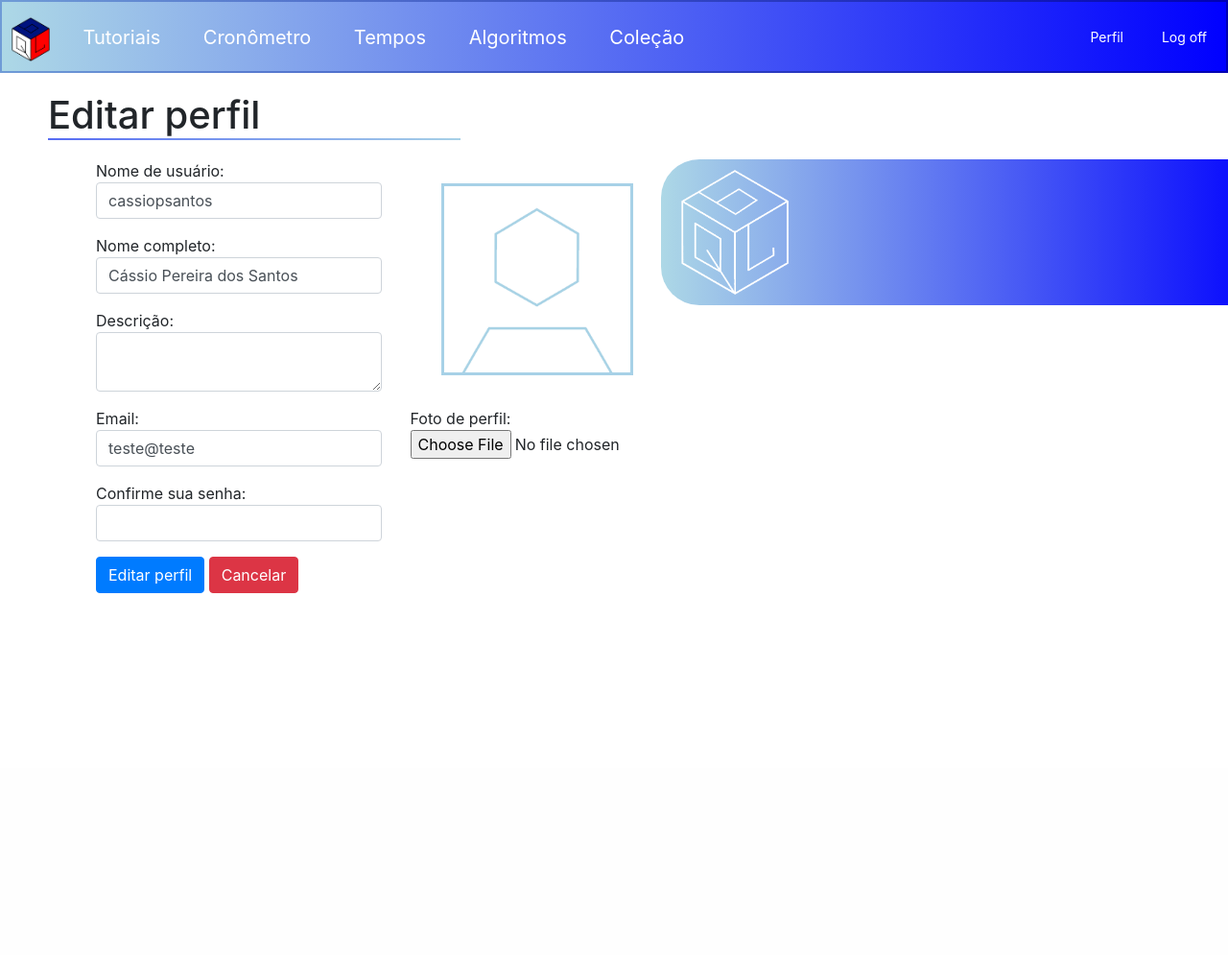
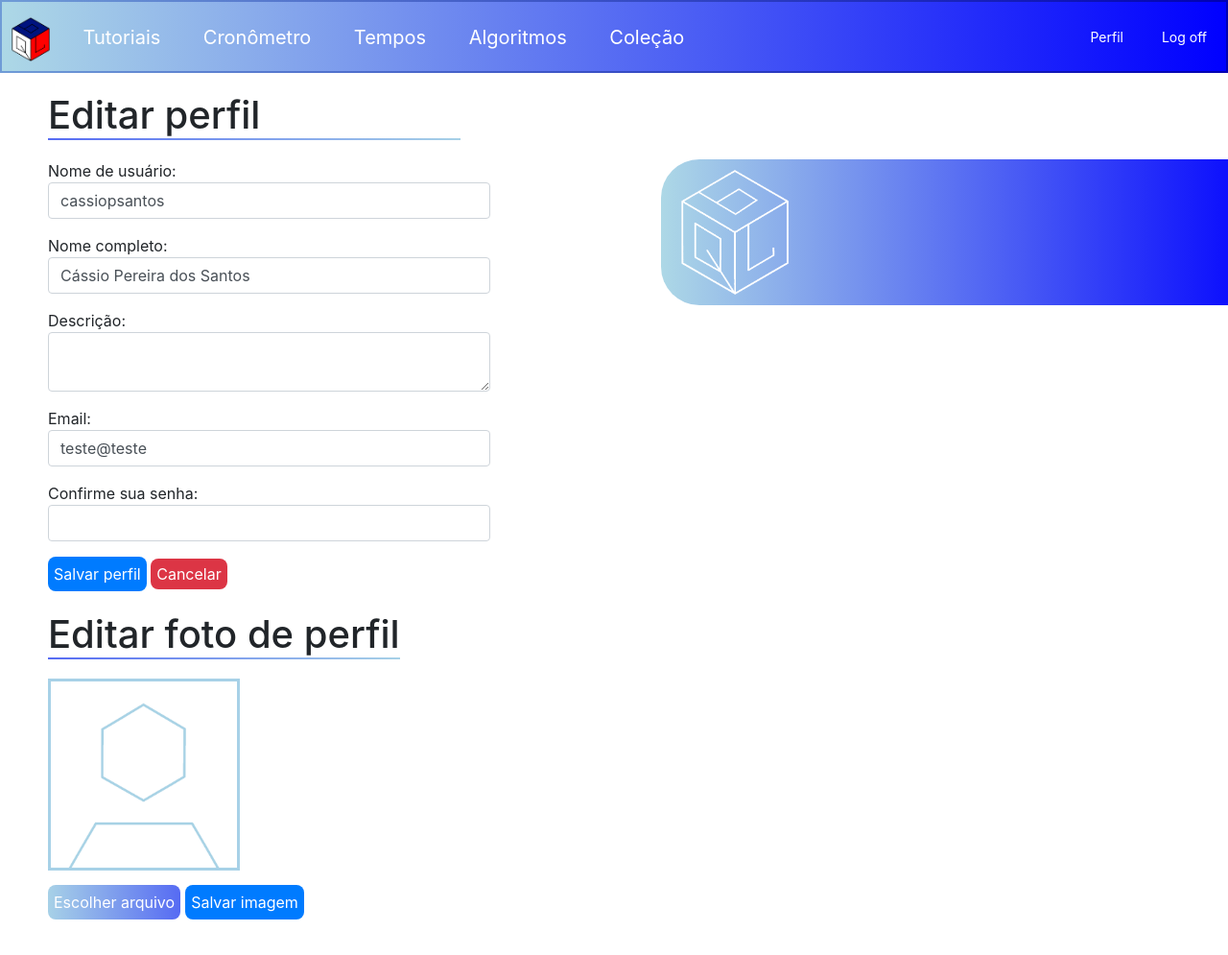
Before and after one commit to cassioPsantos/qblearning, a PHP site: page /qblearning/editar_perfil.php in a window 1280 px wide. Shown: the whole page at 96% size. Before the commit the page ends 618 px from the top, so only its background shows below. Run offline with PHP 8.4, Linux system fonts and the light colour scheme; a user stored in the database is signed in; data comes from the database, SQL or seed files in the repository.

Commit message:
eu nao ageunto mais algeuem me mata

```diff
--- a/banco.sql
+++ b/banco.sql
@@ -7,7 +7,7 @@ create table usuarios (
     nome_usuario varchar(20),
 	nome_completo varchar(30),
     descricao text(200),
-    foto blob,
+    foto varchar(25),
     email varchar(30),
     senha varchar(30),
     genero varchar(9),
--- a/conexao.php
+++ b/conexao.php
@@ -1,5 +1,5 @@
 <?php
-$conn = mysqli_connect('localhost', 'root', 'aluno01') or die ("Não possível conectar ao banco de dados");
+$conn = mysqli_connect('localhost', 'root', '') or die ("Não possível conectar ao banco de dados");
 $banco = mysqli_select_db($conn, 'qblearning');
 
 function tempoFinal($init) {
--- a/css.css
+++ b/css.css
@@ -2,7 +2,7 @@
     color: white;
     background-image: linear-gradient(to right, #A7D1E7, #566BF3);
     padding: 6px;
-    border-radius: 10px;
+    border-radius: 8px;
     margin-right: 0;
     border-width: 0;
 }
@@ -13,49 +13,102 @@
     background-image: linear-gradient(to right, #9bc3d8, #485acc);
 }
 
+.botao_azul {
+    color: white;
+    background-color: #007BFF;
+    padding: 6px;
+    border-radius: 8px;
+    margin-right: 0;
+    border-width: 0;
+}
+
+.botao_azul:hover {
+    color: white;
+    text-decoration: none;
+    background-color: #036ee0;
+}
+
+.botao_vermelho {
+    color: white;
+    background-color: #DC3545;
+    padding: 6px;
+    border-radius: 8px;
+    margin-right: 0;
+    border-width: 0;
+}
+
+.botao_vermelho:hover {
+    color: white;
+    text-decoration: none;
+    background-color: #be2d3c;
+}
+
 /* TELA DE CADASTRO */
 
 .logo {
     width: 40%;
     float: right;
     margin-right: 5%;
-}
-
-.logoimg {
-    width: 600px;
-}
-
-.fundo_cadastro_vazio {
-    position: absolute;
-    margin-left: 50%;
-    width: 50%;
-    height: 100%;
-    background-image: linear-gradient(to right, #9bc3d8, #485acc);
-    z-index: -10;
-    border-image-slice: 1;
-    border-image-source: linear-gradient(to right, #6F9BD6, #0000B2);
-    border-style: solid;
+    color: white;
+    margin-top: 15%;
 }
 
 .cadastro_campos {
     width: 40%;
-    margin-right: 51%;
+    margin-right: 55%;
     margin-left: auto;
+    margin-top: 4%;
 }
 
+.logoimg {
+    width: 100%;
+    margin-bottom: 2%;
+}
+
+.tela_cadastro {
+    width: 90%;
+    height: 600px;
+    margin: auto;
+    margin-top: 1.5%;
+    background: linear-gradient(
+        to right,
+        white 0%,
+        white 50%,
+        #6F9BD6 50%,
+        #0000B2 100%
+      );
+    border-color: #0000B2;
+    border-width: 2px;
+    border-radius: 15px;
+    border-style: solid;
+}
 
 /* TELA DE LOGIN */
 
-.logotext2 {
-    right: 12%;
-    left: auto;
-    margin-top: 60px;
+.tela_login {
+    width: 90%;
+    height: 300px;
+    margin: auto;
+    margin-top: 1.5%;
+    background: linear-gradient(
+        to right,
+        white 0%,
+        white 50%,
+        #6F9BD6 50%,
+        #0000B2 100%
+      );
+    border-color: #0000B2;
+    border-width: 2px;
+    border-radius: 15px;
+    border-style: solid;
 }
 
-#cadastrotitle2 {
-    position: absolute;
-    padding-left: 700px;
-    padding-top: 115px;
+.logo_login {
+    width: 40%;
+    float: right;
+    margin-right: 5%;
+    color: white;
+    margin-top: 5%;
 }
 
 /* NAVBAR */
@@ -276,7 +329,7 @@
     padding-bottom: 1px;
     margin-top: -3px;
     margin-bottom: -16px;
-    margin-left: 135px;
+    margin-left: 167px;
     background-color: #A7D1E7;
     border-style: solid;
     border-width: 0px;
@@ -306,7 +359,7 @@
     border-bottom-style: solid;
     border-bottom-width: 3px;
     border-bottom-color: #A7D1E7;
-    background-color: #F2F2F2;
+    background-color: #e7e7e7;
     background-image: url("imagens/capa_default.png");
     background-size: 170px;
     background-repeat: repeat;
@@ -335,15 +388,41 @@
 
 /* EDITAR PERFIL */
 
-.foto_perfil {
-    position: absolute;
-    z-index: -10;
-    left: 55%;
-    top: 25px;
+.editar_perfil_form {
+    margin-left: 50px;
 }
 
-.editar_perfil_form {
-    margin-left: 100px;
+.titulo2 {
+    margin-left: 65px;
+    margin-right: 800px;
+    margin-top: 5px;
+    border-bottom-style: solid;
+    border-width: 2px;
+    border-image-slice: 1;
+    border-image-source: linear-gradient(to left, #A7D1E7, #566BF3);
+    margin-bottom: 20px;
+}
+
+.editar_imagem_form {
+    margin-left: 65px;
+}
+
+.imagem_editar {
+    margin-left: -15px;
+    width: 200px;
+    border-style: solid;
+    border-width: 3px;
+    border-color: #A7D1E7;
+}
+
+input[type="file"] {
+    display: none;
+}
+
+.btn_imagem {
+    margin-right: 5px;
+    margin-bottom: 5px;
+    margin-top: 15px;
 }
 
 /* TABELA DE TEMPOS */
--- a/editar_perfil.php
+++ b/editar_perfil.php
@@ -23,6 +23,30 @@ if (isset($_POST['btnEnviar'])) {
     $senha = $_POST['senha'];
     $descricao =  $_POST['descricao'];
 
+    $sql = "UPDATE usuarios
+            SET nome_usuario = '$nome_usuario', nome_completo = '$nome_completo',
+                email = '$email', descricao = '$descricao'
+            WHERE id='$id_usuario' AND senha='$senha'";
+    mysqli_query($conn, $sql);
+
+    if (mysqli_affected_rows($conn) > 0) {
+        echo "<script> alert('Usuário atualizado com sucesso.') </script>";
+        header("Location: http://localhost/qblearning/perfil.php");
+        }
+        else {
+        echo "<script> alert('Ocorreu algum erro.') </script>";
+    }
+} else {
+    $sql = "SELECT * FROM usuarios WHERE id='$id_usuario'";
+    $query = mysqli_query($conn, $sql);
+    $dados = mysqli_fetch_array($query);
+    $nome_completo = $dados['nome_completo'];
+    $nome_usuario = $dados['nome_usuario'];
+    $descricao = $dados['descricao'];
+    $email = $dados['email'];
+}
+
+if (isset($_POST['btnPerfil'])) {
     $file =  $_FILES['file'];
     $file_nome = $file['name'];
     $fileTmpName = $file['tmp_name'];
@@ -50,11 +74,9 @@ if (isset($_POST['btnEnviar'])) {
         echo "<script> alert('Tipo de arquivo não suportado.') </script>";
     }
 
-    $sql = "UPDATE usuarios
-            SET nome_usuario = '$nome_usuario', nome_completo = '$nome_completo',
-                email = '$email', foto = '$foto', descricao = '$descricao'
-            WHERE id='$id_usuario' AND senha='$senha'";
+    var_dump($foto);
 
+    $sql = "UPDATE usuarios SET foto = '$foto' WHERE id = '$id_usuario'";
     mysqli_query($conn, $sql);
 
     if (mysqli_affected_rows($conn) > 0) {
@@ -65,27 +87,18 @@ if (isset($_POST['btnEnviar'])) {
         echo "<script> alert('Ocorreu algum erro.') </script>";
     }
 } else {
-    $sql = "SELECT * FROM usuarios WHERE id='$id_usuario'";
-    $query = mysqli_query($conn, $sql);
-    $dados = mysqli_fetch_array($query);
-    $nome_completo = $dados['nome_completo'];
-    $nome_usuario = $dados['nome_usuario'];
-    $descricao = $dados['descricao'];
-    $email = $dados['email'];
     $foto = $dados['foto'];
 }
+
 ?>
 <div class="row">
 
-<div class="editar_perfil_form col-6">
+<div class="editar_perfil_form col-9">
     <form method="post" enctype="multipart/form-data">
 
     <div class="row">
         <div class="col-6 form-group">
         Nome de usuário: <input class='form-control' type="text" name="nome_usuario" value="<?php echo $nome_usuario ?>"/>
-        </div>
-        <div class="col-5 foto_perfil">
-            <img class="imagem_perfil" alt="foto de perfil" src="uploads/<?php echo $foto ?>">
         </div>
     </div>
 
@@ -105,9 +118,6 @@ if (isset($_POST['btnEnviar'])) {
         <div class="col-6 form-group">
         Email: <input class="form-control" type="email" name="email" value="<?= $email ?>"/>
         </div>
-        <div class="col-6 foto_input">
-            Foto de perfil: <input type="file" name="file"/>
-        </div>
     </div>
 
     <div class="row">
@@ -117,8 +127,32 @@ if (isset($_POST['btnEnviar'])) {
     </div>
 
     <div class="form-group">
-        <input class='btn btn-primary' type="submit" value="Editar perfil" name="btnEnviar" />
-        <a class="btn btn-danger" href="perfil.php">Cancelar</a>
+        <input class='botao_azul' type="submit" value="Salvar perfil" name="btnEnviar" />
+        <a class="botao_vermelho" href="perfil.php">Cancelar</a>
+    </div>
+
+    </form>
+</div>
+
+<h1 class="titulo2">Editar foto de perfil</h1>
+
+<div class="editar_imagem_form col-6">
+    <form method="post" enctype="multipart/form-data">
+
+    <div class="row">
+        <div class="col-3 foto_perfil">
+            <img class="imagem_editar" alt="foto de perfil" src="uploads/<?php echo $foto ?>">
+        </div>
+    </div>
+
+    <div class="row">
+        <div class="foto_input">
+                <label for="file"  class="btn_imagem botao" >Escolher arquivo</label>
+                <input type="file" name="file" id="file"/>
+        </div>
+        <div class="form-group">
+            <input class='btn_imagem botao_azul' type="submit" value="Salvar imagem" name="btnPerfil"/>
+        </div>
     </div>
 
     </form>
@@ -127,7 +161,6 @@ if (isset($_POST['btnEnviar'])) {
 <div class="fundo_cadastro col-6">
     <img src="imagens/logobranco.png" alt="Logo QBLearning" class="logocad">
 </div>
-
 </div>
 
 
```
Also changed, not shown: cadastrar.php (+8 -7 lines), cronometro.php (+4 -5 lines), entrar.php (+11 -23 lines), tempo_detalhe.php (+25 -1 lines), imagens/capa_default.png, uploads/foto_perfil1.jpg.
